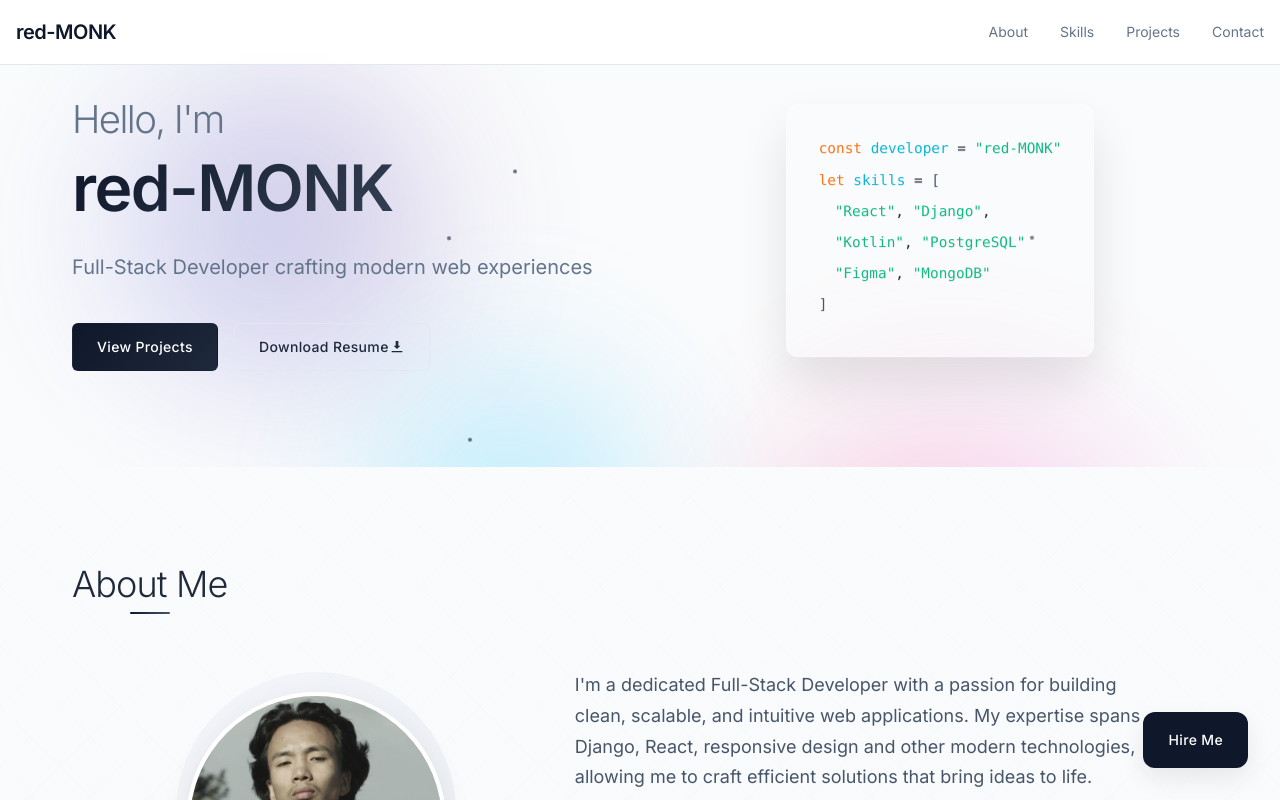
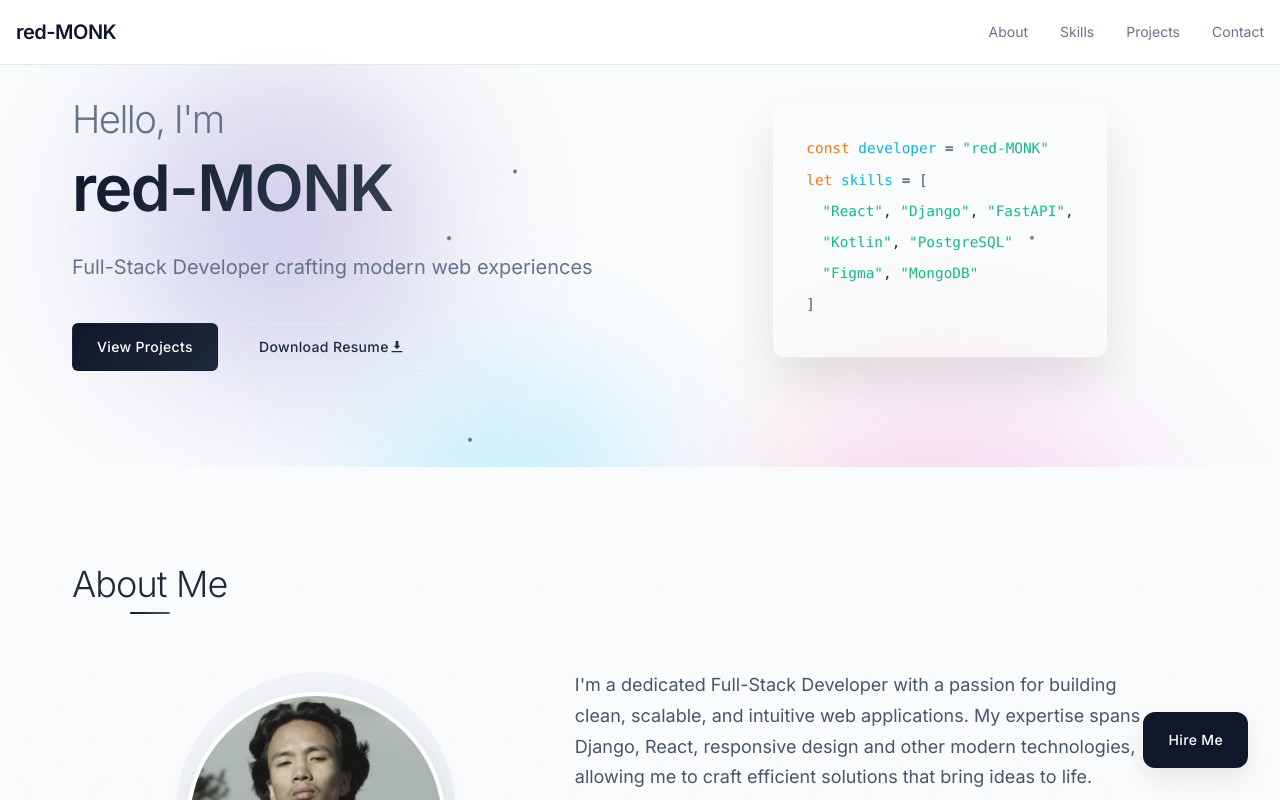
Before and after one commit to MIMIIKK/red-MONK, a React (Vite) app: page / in a window 1280 px wide. Shown: the top 800 px of the page. Built offline with nearby package versions, Linux system fonts and the light colour scheme.

Commit message:
skills updated

```diff
--- a/src/components/Hero.jsx
+++ b/src/components/Hero.jsx
@@ -96,6 +96,8 @@ function Hero() {
                   <span className="code-operator">,</span>
                   <span className="code-string"> "Django"</span>
                   <span className="code-operator">,</span>
+                  <span className="code-string"> "FastAPI"</span>
+                  <span className="code-operator">,</span>
                 </div>
                  <div className="code-line code-indent">
                   <span className="code-string">"Kotlin"</span>
--- a/src/components/Skills.jsx
+++ b/src/components/Skills.jsx
@@ -2,7 +2,7 @@ import '../styles/skills.css';
 
 function Skills() {
   const frontendSkills = ['HTML5', 'CSS3', 'JavaScript (ES6+)', 'React.js', 'Responsive Design', 'Bootstrap', 'Vanilla CSS'];
-  const backendSkills = ['Django', 'MongoDB', 'PostgreSQL', 'RESTful APIs', 'Firebase', 'Room' , 'Kotlin'];
+  const backendSkills = ['Django', 'FastAPI', 'MongoDB', 'PostgreSQL', 'RESTful APIs', 'Firebase', 'Room' , 'Kotlin'];
   const toolsSkills = ['Git', 'GitHub', 'Visual Studio Code', 'Webpack', 'Docker', 'Figma', 'Postman'];
 
   return (
```
